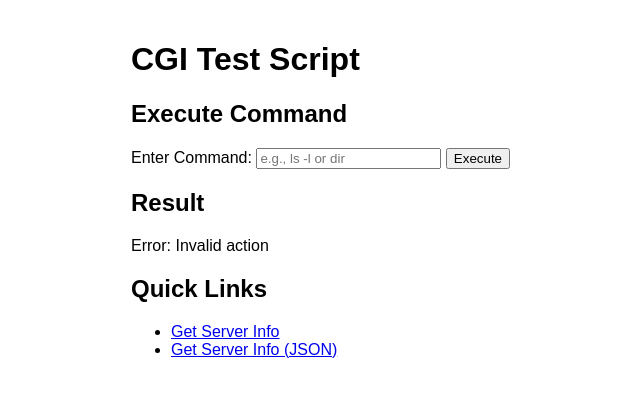
After one commit to ahmedelqori/WebServer, a PHP site: page /php.php in a window 1280 px wide. The commit adds this page. Shown: the top 397 px of the page, without its empty margins (109-749 px from the left). Run offline with PHP 8.4, Linux system fonts and the light colour scheme.

Commit message:
cgi working fine

```diff
--- /dev/null
+++ b/www/php.php
@@ -0,0 +1,105 @@
+<?php
+// Enable error reporting for debugging
+error_reporting(E_ALL);
+ini_set('display_errors', 1);
+
+// Function to handle different CGI actions
+function handleCGIRequest() {
+    // Check if there's a specific action requested
+    $action = isset($_GET['action']) ? $_GET['action'] : '';
+
+    switch($action) {
+        case 'execute':
+            // Simulate an execution action
+            $command = isset($_GET['command']) ? $_GET['command'] : '';
+            if (!empty($command)) {
+                // WARNING: Be extremely cautious with exec() in production
+                // This is for demonstration purposes only
+                $output = [];
+                $returnVar = 0;
+                exec($command, $output, $returnVar);
+                return [
+                    'status' => 'success',
+                    'output' => $output,
+                    'return_code' => $returnVar
+                ];
+            }
+            return ['status' => 'error', 'message' => 'No command provided'];
+
+        case 'info':
+            // Provide server and CGI information
+            return [
+                'status' => 'success',
+                'server_software' => $_SERVER['SERVER_SOFTWARE'],
+                'server_name' => $_SERVER['SERVER_NAME'],
+                'gateway_interface' => $_SERVER['GATEWAY_INTERFACE'] ?? 'Not specified',
+                'request_method' => $_SERVER['REQUEST_METHOD'],
+                'query_string' => $_SERVER['QUERY_STRING'] ?? 'No query string'
+            ];
+
+        default:
+            return ['status' => 'error', 'message' => 'Invalid action'];
+    }
+}
+
+// Process the request
+$response = handleCGIRequest();
+
+// Determine output type
+$format = isset($_GET['format']) ? $_GET['format'] : 'html';
+
+if ($format === 'json') {
+    // JSON output for API-like usage
+    header('Content-Type: application/json');
+    echo json_encode($response);
+    exit;
+}
+?>
+<!DOCTYPE html>
+<html lang="en">
+<head>
+    <meta charset="UTF-8">
+    <title>CGI Test Implementation</title>
+    <style>
+        body { font-family: Arial, sans-serif; max-width: 800px; margin: 0 auto; padding: 20px; }
+        pre { background-color: #f4f4f4; padding: 10px; border-radius: 5px; }
+        .result { margin-top: 20px; }
+    </style>
+</head>
+<body>
+    <h1>CGI Test Script</h1>
+
+    <div class="test-form">
+        <h2>Execute Command</h2>
+        <form method="GET">
+            <input type="hidden" name="action" value="execute">
+            <label for="command">Enter Command:</label>
+            <input type="text" name="command" id="command" placeholder="e.g., ls -l or dir">
+            <button type="submit">Execute</button>
+        </form>
+    </div>
+
+    <?php if ($format !== 'json'): ?>
+    <div class="result">
+        <h2>Result</h2>
+        <?php if ($response['status'] === 'success'): ?>
+            <?php if (isset($response['output'])): ?>
+                <pre><?php print_r($response['output']); ?></pre>
+            <?php else: ?>
+                <pre><?php print_r($response); ?></pre>
+            <?php endif; ?>
+        <?php else: ?>
+            <p>Error: <?php echo $response['message']; ?></p>
+        <?php endif; ?>
+    </div>
+    <?php endif; ?>
+
+    <div class="links">
+        <h2>Quick Links</h2>
+        <ul>
+            <li><a href="?action=info">Get Server Info</a></li>
+            <li><a href="?action=info&format=json">Get Server Info (JSON)</a></li>
+        </ul>
+    </div>
+</body>
+</html>
--- a/www/post.php
+++ b/www/post.php
@@ -1,6 +1,6 @@
 <?php
 // URL of the CGI script
-$cgiUrl = "http://example.com/cgi-bin/script.cgi";
+$cgiUrl = "http://127.0.0.3:1337/post.cgi";
 
 // Data to send via POST
 $postData = array(
```
Also changed, not shown: 4 other files.
